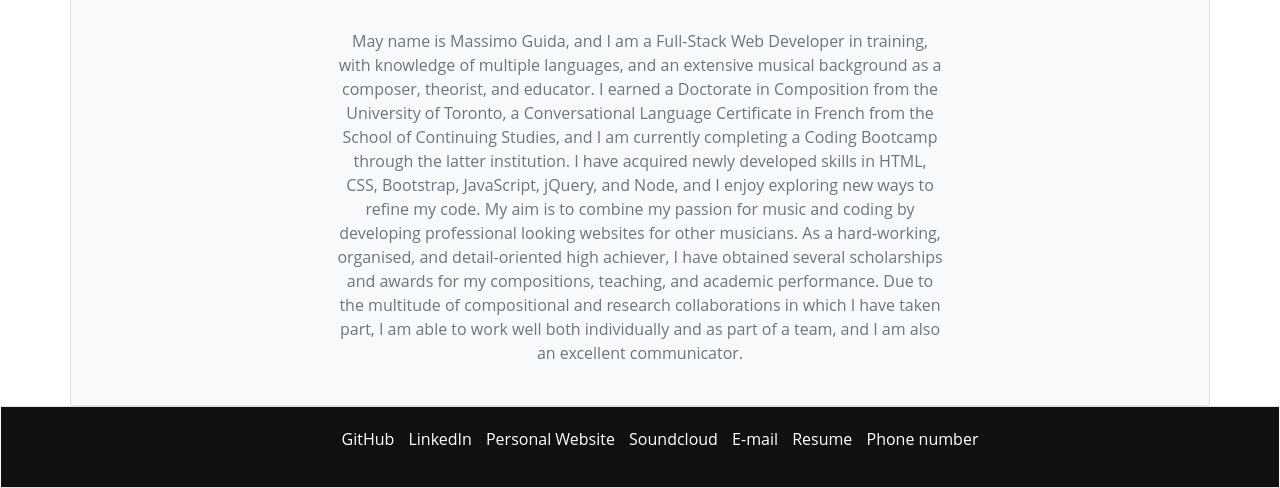
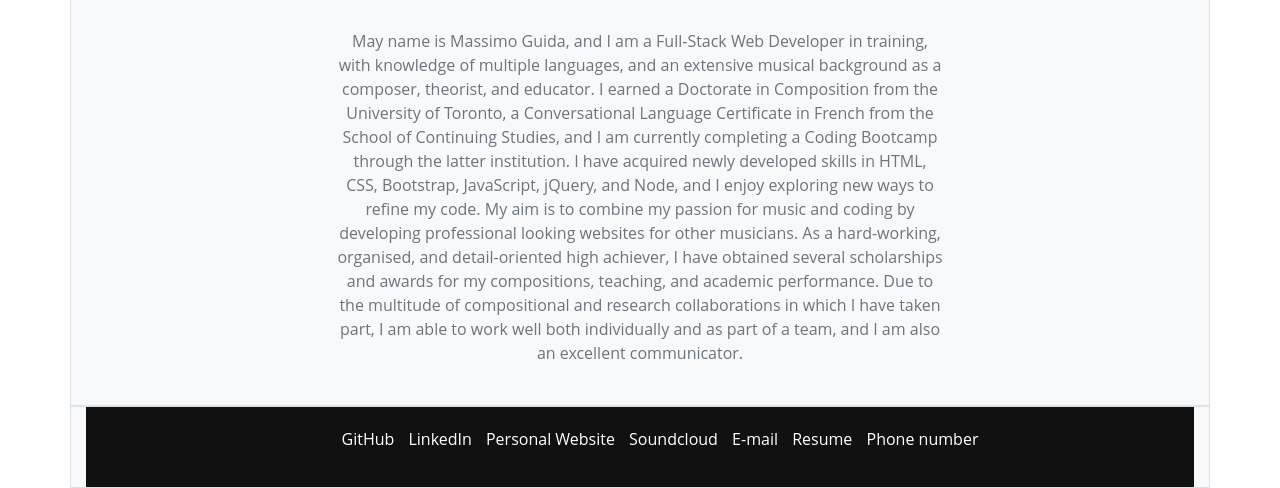
Before and after one commit to MG-cpu90/assignment8, a plain HTML site: page Develop/index.html in a window 1280 px wide. Shown: the part 706-1194 px from the top of the page. Drawn offline with nearby package versions, Linux system fonts and the light colour scheme.

Commit message:
fix footer

```diff
--- a/Develop/css/style.css
+++ b/Develop/css/style.css
@@ -71,6 +71,7 @@ a {
   text-align: center;
   background-color: #111111;
   text-decoration: none;
+  width: 100%;
 }
 
 #footer a {
```
Also changed, not shown: Develop/assignment3.html (+0 -2 lines), Develop/assignment4.html (+0 -2 lines), Develop/index.html (+0 -3 lines), Develop/project1.html (+0 -2 lines).
